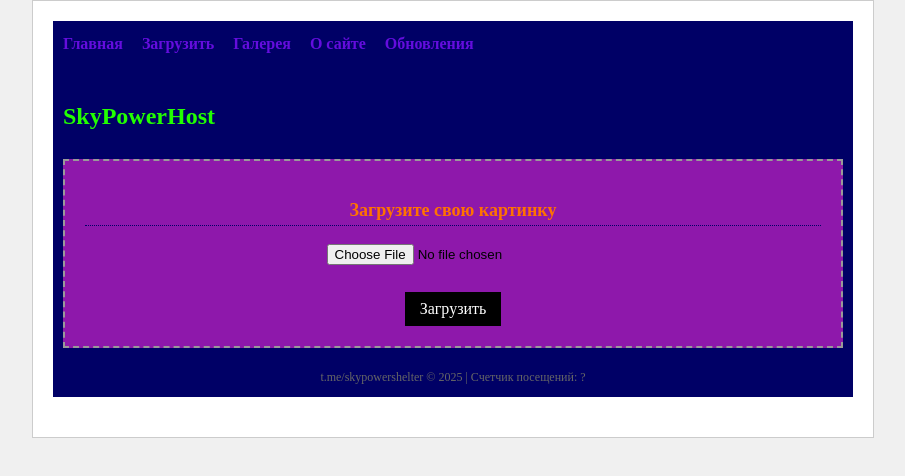
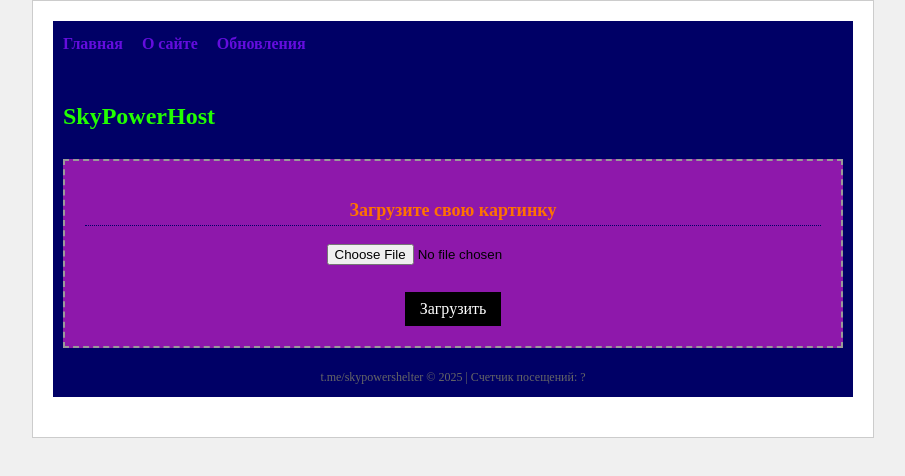
Before and after one commit to skypower542/hostimage.github.io, a plain HTML site: page index.html in a window 1280 px wide. Shown: the whole page, without its empty margins (187-1092 px from the left). Drawn offline with Linux system fonts and the light colour scheme.

Commit message:
index.html

```diff
--- a/index.html
+++ b/index.html
@@ -119,8 +119,6 @@
     <div id="container">
         <div class="nav">
             <a href="#">Главная</a>
-            <a href="#">Загрузить</a>
-            <a href="#">Галерея</a>
             <a href="about.html">О сайте </a>
             <a href="update.html">Обновления</a>
             <div class="nav">
```
